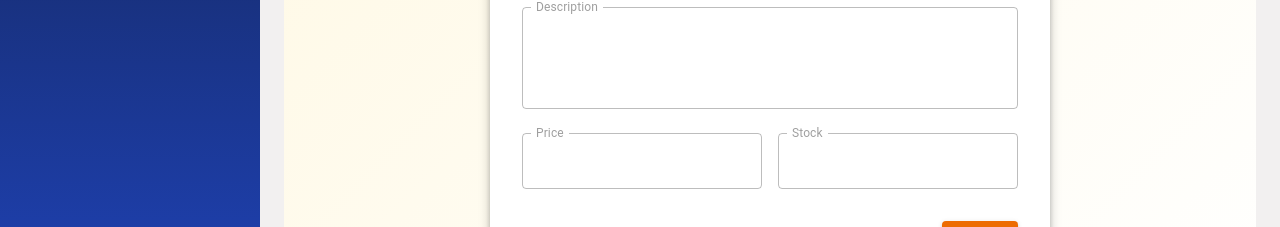
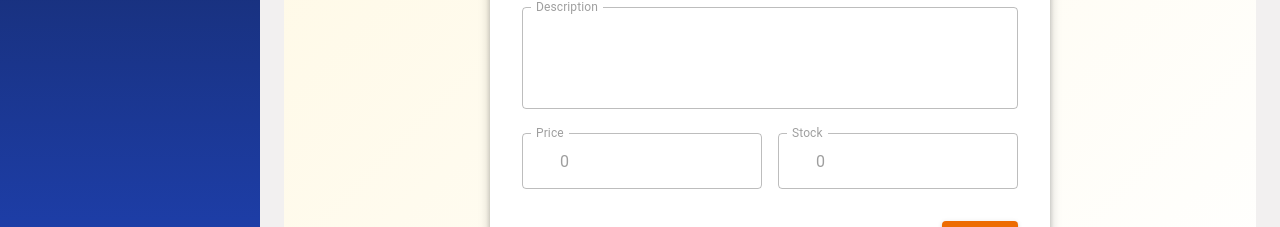
Before and after one commit to zadgaonkarayush/crm-admin, a React (Vite) app: page /products/view/1 in a window 1280 px wide. Shown: the part 522-749 px from the top of the page. Built offline with nearby package versions, Linux system fonts and the light colour scheme; no server answers; sample sign-in values are in the browser's storage; some icons are missing.

Commit message:
chaged the product view payload

```diff
--- a/src/pages/view/ProductView.tsx
+++ b/src/pages/view/ProductView.tsx
@@ -16,19 +16,19 @@ import DescriptionOutlinedIcon from "@mui/icons-material/DescriptionOutlined";
 import React, { useEffect, useState } from "react";
 import { useNavigate, useParams } from "react-router-dom";
 import { getProductById } from "../../api/product.api";
-import type { Product } from "../../types/product.types";
+import type { UpdateProductPayload } from "../../types/product.types";
 
 const ProductView = () => {
   const navigate = useNavigate();
   const { id } = useParams<{ id: string }>();
 
   const [loading, setLoading] = useState(true);
-  const [formData, setFormData] = useState<Product>({
+  const [formData, setFormData] = useState<UpdateProductPayload>({
     sku: "",
     name: "",
     description: "",
-    price: "",
-    stock: "",
+    price: 0,
+    stock: 0,
   });
 
   useEffect(() => {
--- a/src/types/product.types.ts
+++ b/src/types/product.types.ts
@@ -15,6 +15,7 @@ export interface CreateProductPayload {
   stock: number;
 }
 export interface UpdateProductPayload {
+  sku?:string;
   name?: string;
   description?: string;
   price?: number;
```
